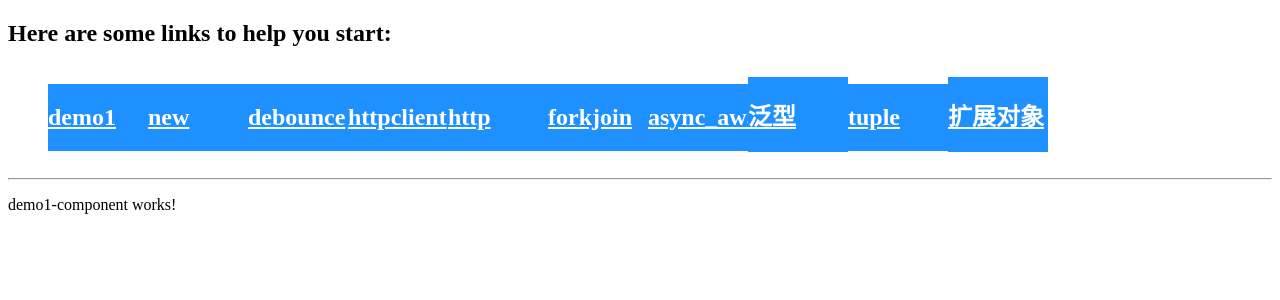
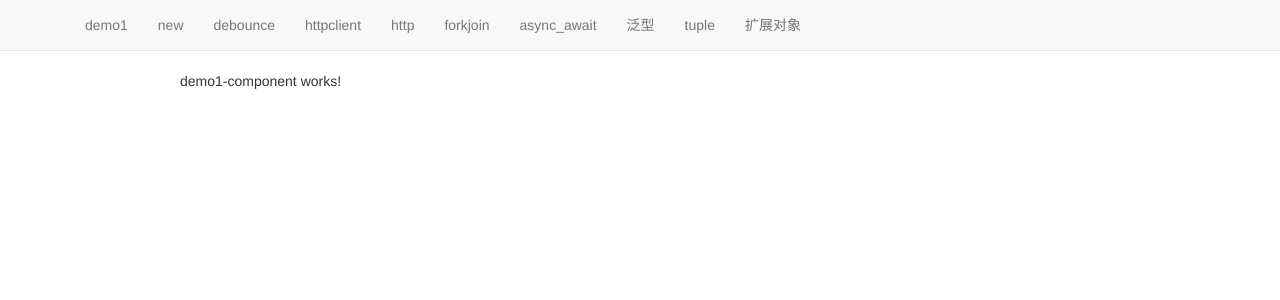
Before and after one commit to JasonWuuu/my-ng4-app, an Angular app: page / in a window 1280 px wide. Shown: the top 300 px of the page. Built offline with nearby package versions, Linux system fonts and the light colour scheme.

Commit message:
change style
Signed-off-by: cong.wu <cong.wu@accenture.com>

```diff
--- a/package.json
+++ b/package.json
@@ -21,6 +21,7 @@
     "@angular/platform-browser": "^4.0.0",
     "@angular/platform-browser-dynamic": "^4.0.0",
     "@angular/router": "^4.0.0",
+    "bootstrap": "^3.3.7",
     "core-js": "^2.4.1",
     "node-sass": "^4.5.3",
     "rxjs": "^5.4.1",
--- a/src/app/app.component.html
+++ b/src/app/app.component.html
@@ -1,54 +1,64 @@
-<!--The content below is only a placeholder and can be replaced.-->
-<h2>Here are some links to help you start: </h2>
-<!-- main app container -->
-<div class="jumbotron">
+<!-- Static navbar -->
+<nav class="navbar navbar-default navbar-static-top">
   <div class="container">
-    <div class="col-sm-8 col-sm-offset-2">
-      <div *ngIf="message" class="alert alert-success">{{message.text}}</div>
-      <router-outlet></router-outlet>
+    <div class="navbar-header">
+      <button type="button" class="navbar-toggle collapsed" data-toggle="collapse" data-target="#navbar" aria-expanded="false"
+        aria-controls="navbar">
+        <span class="sr-only">Toggle navigation</span>
+        <span class="icon-bar"></span>
+        <span class="icon-bar"></span>
+        <span class="icon-bar"></span>
+      </button>
+      <!-- <a class="navbar-brand" href="#">Project name</a> -->
+    </div>
+    <div id="navbar" class="navbar-collapse collapse">
+      <ul class="nav navbar-nav">
+        <li>
+          <a routerLink="/">demo1</a>
+        </li>
+        <li>
+          <a routerLink="/new">new</a>
+        </li>
+        <li>
+          <a routerLink="/debounce">debounce</a>
+        </li>
+        <li>
+          <a routerLink="/httpclient">httpclient</a>
+        </li>
+        <li>
+          <a routerLink="/http">http</a>
+        </li>
+        <li>
+          <a routerLink="/forkjoin">forkjoin</a>
+        </li>
+        <li>
+          <a routerLink="/async">async_await</a>
+        </li>
+        <li>
+          <a routerLink="/generic">泛型</a>
+        </li>
+        <li>
+          <a routerLink="/tuple">tuple</a>
+        </li>
+        <li>
+          <a routerLink="/extend">扩展对象</a>
+        </li>
+
+      </ul>
+      <!-- <ul class="nav navbar-nav navbar-right">
+        <li><a href="../navbar/">Default</a></li>
+        <li class="active"><a href="./">Static top <span class="sr-only">(current)</span></a></li>
+        <li><a href="../navbar-fixed-top/">Fixed top</a></li>
+      </ul> -->
+    </div>
+    <!--/.nav-collapse -->
+  </div>
+</nav>
+<div class="container">
+  <div *ngIf="message" class="alert alert-success">{{message.text}}</div>
+  <div class="col-sm-10 col-sm-offset-1">
+    <router-outlet></router-outlet>
+    <div>
     </div>
   </div>
 </div>
-<ul class="navigation">
-  <!-- <li>
-    <h2><a target="_blank" href="https://angular.io/tutorial">Tour of Heroes</a></h2>
-  </li>
-  <li>
-    <h2><a target="_blank" href="https://github.com/angular/angular-cli/wiki">CLI Documentation</a></h2>
-  </li>
-  <li>
-    <h2><a target="_blank" href="http://angularjs.blogspot.ca/">Angular blog</a></h2>
-  </li> -->
-  <li style="display:inline-block;">
-    <h2> <a routerLink="/">demo1</a></h2>
-  </li>
-  <li style="display:inline-block;">
-    <h2> <a routerLink="/new">new</a></h2>
-  </li>
-  <li style="display:inline-block;">
-    <h2> <a routerLink="/debounce">debounce</a></h2>
-  </li>
-  <li style="display:inline-block;">
-    <h2> <a routerLink="/httpclient">httpclient</a></h2>
-  </li>
-  <li style="display:inline-block;">
-    <h2> <a routerLink="/http">http</a></h2>
-  </li>
-  <li style="display:inline-block;">
-    <h2> <a routerLink="/forkjoin">forkjoin</a></h2>
-  </li>
-  <li style="display:inline-block;">
-    <h2> <a routerLink="/async">async_await</a></h2>
-  </li>
-  <li style="display:inline-block;">
-    <h2> <a routerLink="/generic">泛型</a></h2>
-  </li>
-  <li style="display:inline-block;">
-    <h2> <a routerLink="/tuple">tuple</a></h2>
-  </li>
-  <li style="display:inline-block;">
-    <h2> <a routerLink="/extend">扩展对象</a></h2>
-  </li>
-</ul>
-<hr/>
-<router-outlet></router-outlet>
```
Also changed, not shown: .angular-cli.json, 1 other file (tests, documents, lock files or other folders).
